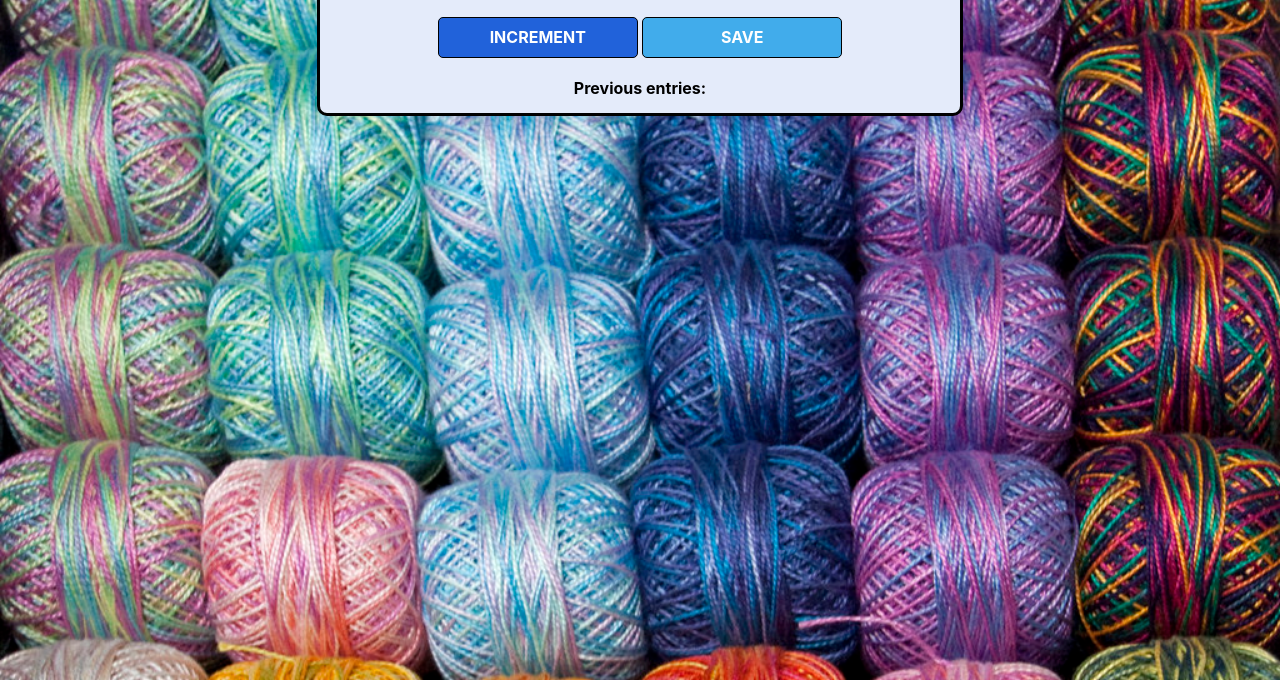
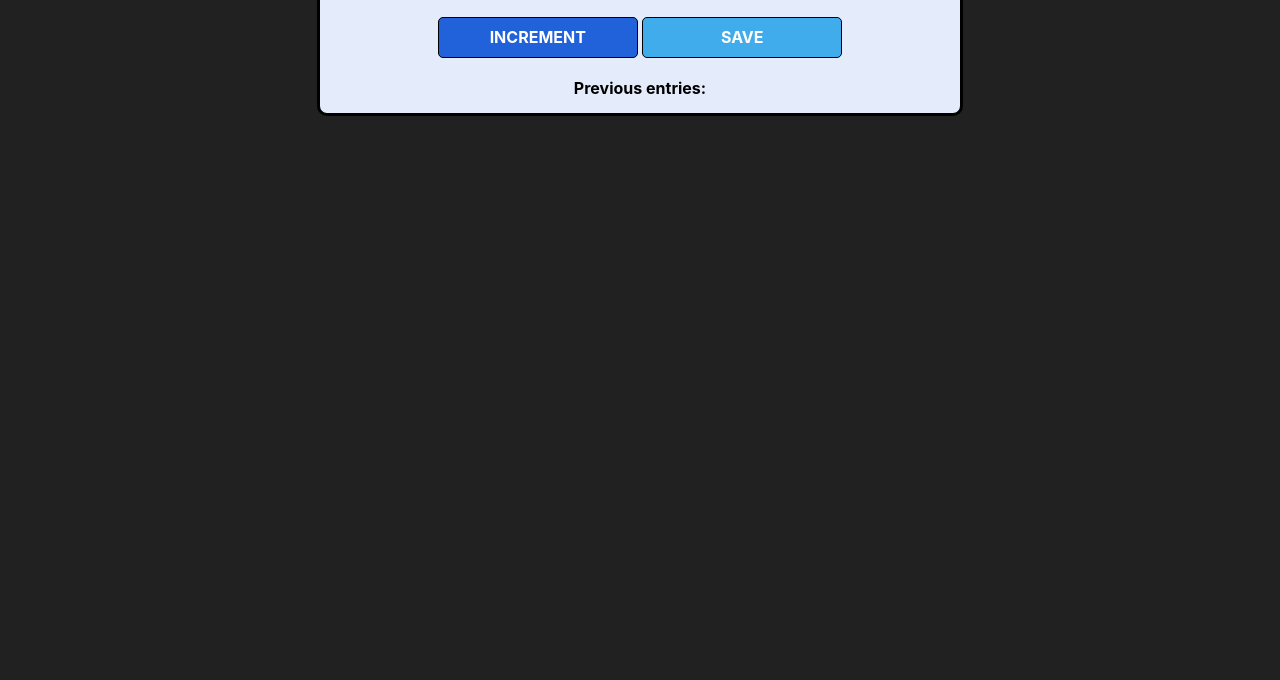
Before and after one commit to gitruq/simple_counter_app, a plain HTML site: page index.html in a window 1280 px wide. Shown: the part 120-800 px from the top of the page. Drawn offline with nearby package versions, Linux system fonts and the light colour scheme.

Commit message:
Update index.css

```diff
--- a/index.css
+++ b/index.css
@@ -1,5 +1,5 @@
 body {
-    background-image: url("yarn.jpeg");
+    background-color:#212121;
     background-size: cover;
     font-family: -apple-system, BlinkMacSystemFont, 'Segoe UI', Roboto, Oxygen, Ubuntu, Cantarell, 'Open Sans', 'Helvetica Neue', sans-serif;
     text-align: center;
```
